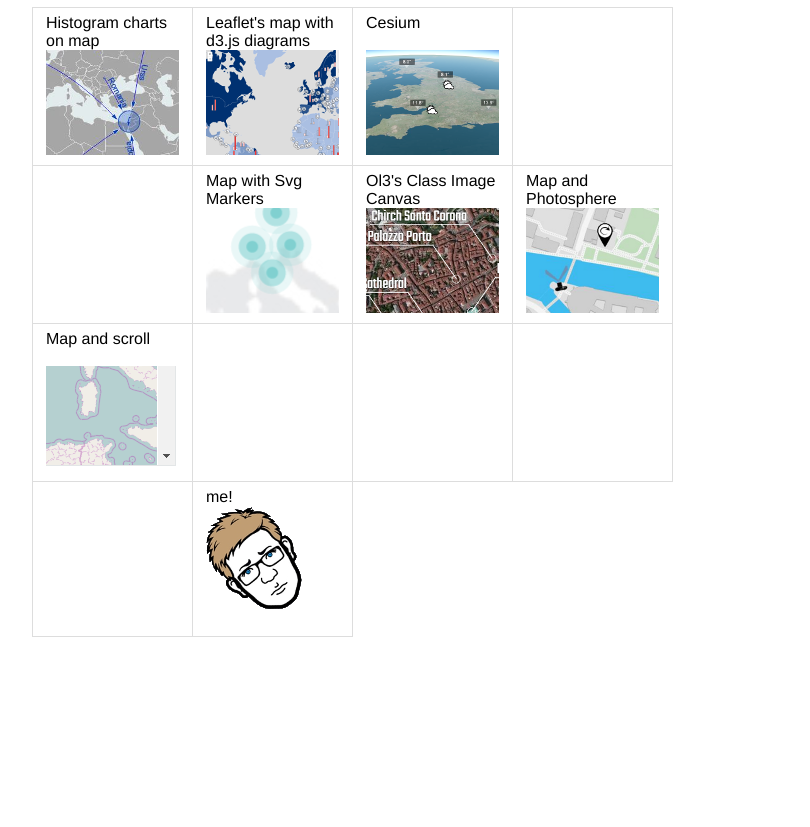
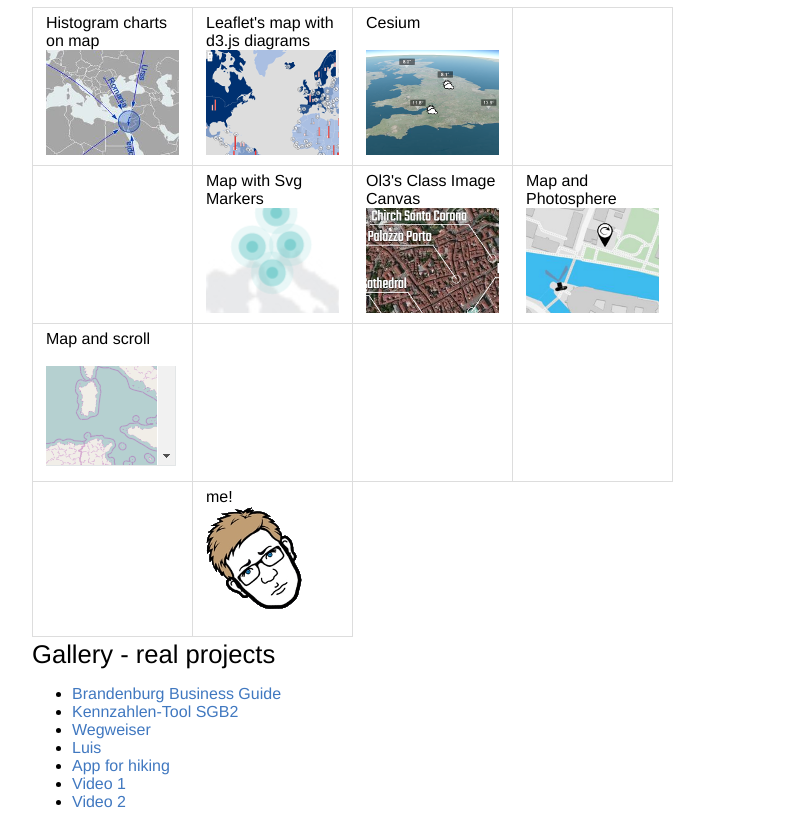
Before and after one commit to pafavero/pafavero.github.io, a plain HTML site: page index.html in a window 1280 px wide. Shown: the part 81-908 px from the top of the page, without its empty margins (292-1102 px from the left). Before the commit the page ends 800 px from the top, so only its background shows below. Drawn offline with Linux system fonts and the light colour scheme.

Commit message:
readme file

```diff
--- a/index.html
+++ b/index.html
@@ -77,7 +77,7 @@
                     <div>
                         &nbsp;
                         <svg class="octicon-mark-github" height="24" title="GitHub repository" viewBox="0 0 16 16" width="24">
-                            <path d="M8 0C3.58 0 0 3.58 0 8c0 3.54 2.29 6.53 5.47 7.59 0.4 0.07 0.55-0.17 0.55-0.38 0-0.19-0.01-0.82-0.01-1.49-2.01 0.37-2.53-0.49-2.69-0.94-0.09-0.23-0.48-0.94-0.82-1.13-0.28-0.15-0.68-0.52-0.01-0.53 0.63-0.01 1.08 0.58 1.23 0.82 0.72 1.21 1.87 0.87 2.33 0.66 0.07-0.52 0.28-0.87 0.51-1.07-1.78-0.2-3.64-0.89-3.64-3.95 0-0.87 0.31-1.59 0.82-2.15-0.08-0.2-0.36-1.02 0.08-2.12 0 0 0.67-0.21 2.2 0.82 0.64-0.18 1.32-0.27 2-0.27 0.68 0 1.36 0.09 2 0.27 1.53-1.04 2.2-0.82 2.2-0.82 0.44 1.1 0.16 1.92 0.08 2.12 0.51 0.56 0.82 1.27 0.82 2.15 0 3.07-1.87 3.75-3.65 3.95 0.29 0.25 0.54 0.73 0.54 1.48 0 1.07-0.01 1.93-0.01 2.2 0 0.21 0.15 0.46 0.55 0.38C13.71 14.53 16 11.53 16 8 16 3.58 12.42 0 8 0z"></path>
+                        <path d="M8 0C3.58 0 0 3.58 0 8c0 3.54 2.29 6.53 5.47 7.59 0.4 0.07 0.55-0.17 0.55-0.38 0-0.19-0.01-0.82-0.01-1.49-2.01 0.37-2.53-0.49-2.69-0.94-0.09-0.23-0.48-0.94-0.82-1.13-0.28-0.15-0.68-0.52-0.01-0.53 0.63-0.01 1.08 0.58 1.23 0.82 0.72 1.21 1.87 0.87 2.33 0.66 0.07-0.52 0.28-0.87 0.51-1.07-1.78-0.2-3.64-0.89-3.64-3.95 0-0.87 0.31-1.59 0.82-2.15-0.08-0.2-0.36-1.02 0.08-2.12 0 0 0.67-0.21 2.2 0.82 0.64-0.18 1.32-0.27 2-0.27 0.68 0 1.36 0.09 2 0.27 1.53-1.04 2.2-0.82 2.2-0.82 0.44 1.1 0.16 1.92 0.08 2.12 0.51 0.56 0.82 1.27 0.82 2.15 0 3.07-1.87 3.75-3.65 3.95 0.29 0.25 0.54 0.73 0.54 1.48 0 1.07-0.01 1.93-0.01 2.2 0 0.21 0.15 0.46 0.55 0.38C13.71 14.53 16 11.53 16 8 16 3.58 12.42 0 8 0z"></path>
                         </svg>
                     </div>
                 </a>
@@ -112,6 +112,16 @@
                 </tr>
 
             </table>
+            <h1>Gallery - real projects</h1>
+            <ul>
+                <li><a target="_blank" href="https://www.brandenburg-business-guide.de/#map/load?normalLayers=|3&viewport=|326488.6587|5792760.8801|369675.8587|5816041.4801">Brandenburg Business Guide</a></li>
+                <li><a target="_blank" href="http://www.sgb2.info/kennzahlen/statistik/wizard.xhtml?dt=3&jc=3820&dv=76&aa=1&kn=7&vt=1&gr=I&dv=76&mk=7&tab=0">Kennzahlen-Tool SGB2</a></li>
+                <li><a target="_blank" href="http://www.wegweiser-kommune.de/statistik/berlin+kommunale-daten+demographischer-wandel+relative-bevoelkerungsentwicklung-seit-2011+2014+muenchen-lk+aalen+karte">Wegweiser</a></li>
+                <li><a target="_blank" href="https://luftdaten.brandenburg.de/home/-/bereich/details">Luis</a></li>
+                <li><a target="_blank" href="https://apkpure.com/nationalpark-berchtesgaden/de.bayern.berchtesgaden">App for hiking</a></li>
+                <li><a target="_blank" href="https://www.youtube.com/watch?v=UMAIj__pSpY">Video 1</a></li>
+                <li><a target="_blank" href="https://www.youtube.com/watch?v=1AEk_4ov4rw">Video 2</a></li>
+            </ul>
         </div>
     </body>
 </html>
```
